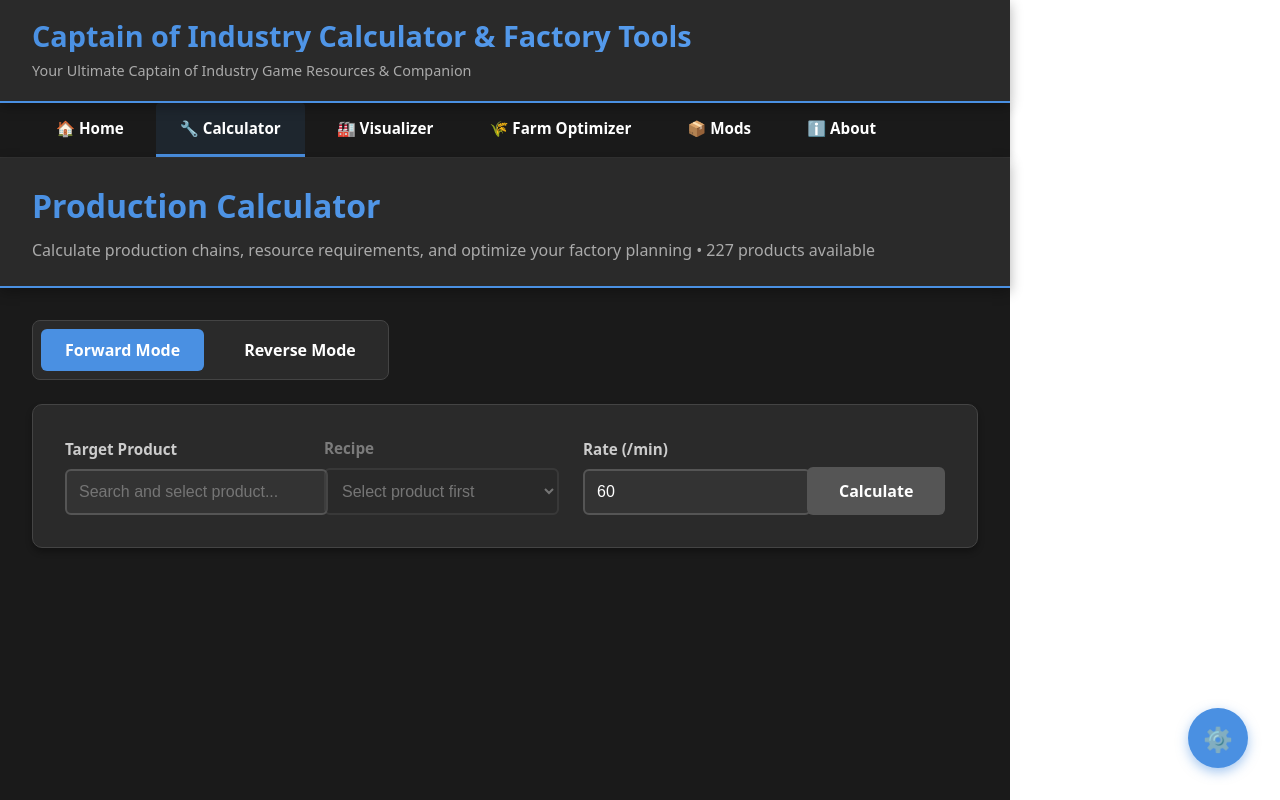
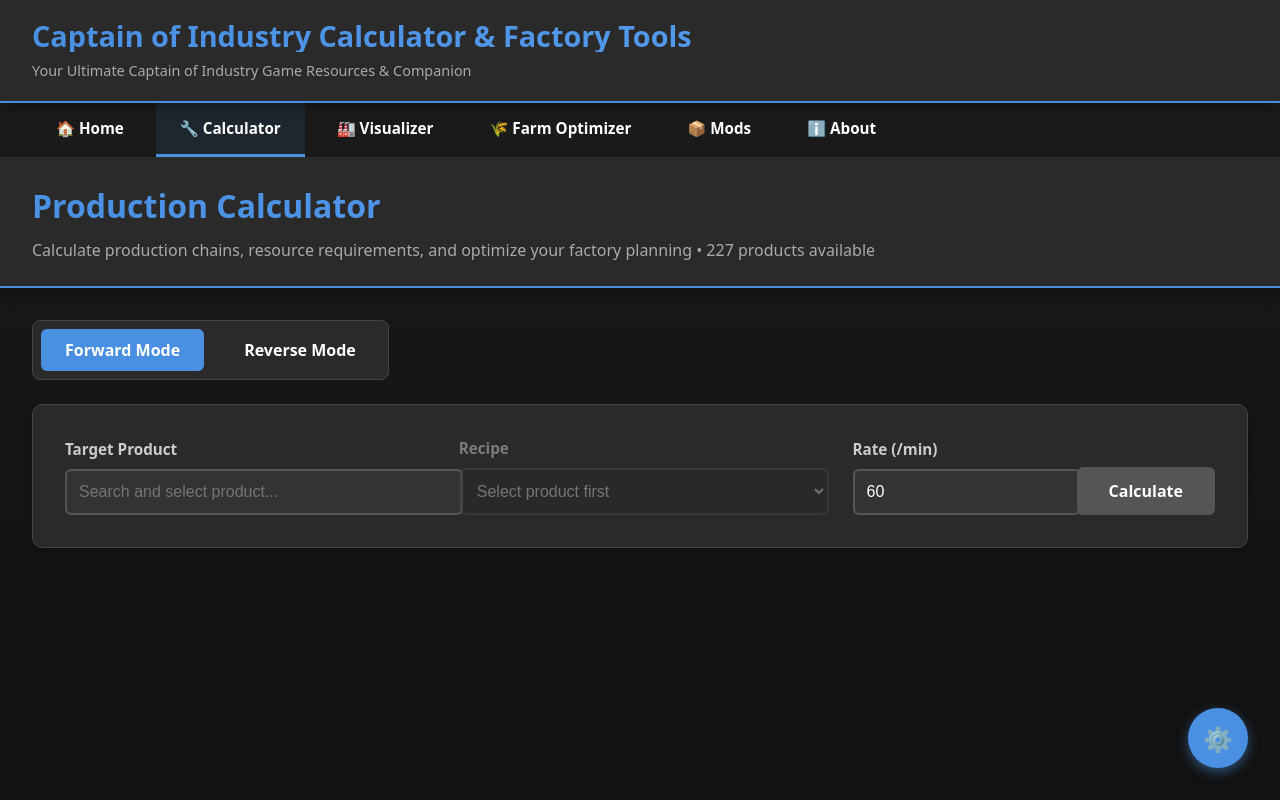
Before and after one commit to Keranik/keranik.github.io, a React (Vite) app: page /calculator in a window 1280 px wide. Shown: the top 800 px of the page. Built offline with nearby package versions, Linux system fonts and the light colour scheme.

Commit message:
stylesheet updates

```diff
--- a/src/App.jsx
+++ b/src/App.jsx
@@ -12,6 +12,14 @@
 function App() {
     return (
         <SettingsProvider>
+            {/* Add this wrapper div with full width and centering */}
+            <div style={{
+                width: '100vw',
+                minHeight: '100vh',
+                backgroundColor: '#0d0d0d',
+                display: 'flex',
+                justifyContent: 'center'
+            }}>
                 <Router>
                     <Routes>
                         <Route path="/" element={<Layout />}>
@@ -25,6 +33,7 @@
                     </Routes>
                     <FloatingSettingsButton />
                 </Router>
+            </div>
         </SettingsProvider>
     );
 }
--- a/src/components/Layout.jsx
+++ b/src/components/Layout.jsx
@@ -11,13 +11,14 @@
 
     return (
         <div style={{
-            display: 'flex',
-            flexDirection: 'column',
             minHeight: '100vh',
-            backgroundColor: '#1a1a1a',
-            color: 'white'
+            background: 'linear-gradient(180deg, #1a1a1a 0%, #0d0d0d 100%)',
+            color: 'white',
+            maxWidth: '1400px',
+            margin: '0 auto',
+            width: '100%'
         }}>
-            {/* Header - Full width background, contained content */}
+            {/* Header */}
             <header style={{
                 backgroundColor: '#2a2a2a',
                 borderBottom: '2px solid #4a90e2',
@@ -27,8 +28,6 @@
                 zIndex: 100
             }}>
                 <div style={{
-                    maxWidth: '1920px',
-                    margin: '0 auto',
                     padding: '1.25rem 2rem'
                 }}>
                     <h1 style={{
@@ -51,15 +50,13 @@
                 </div>
             </header>
 
-            {/* Navigation - Full width background, contained content */}
+            {/* Navigation */}
             <nav style={{
                 backgroundColor: '#1a1a1a',
                 borderBottom: '1px solid #333',
                 boxShadow: '0 2px 8px rgba(0, 0, 0, 0.2)'
             }}>
                 <div style={{
-                    maxWidth: '1920px',
-                    margin: '0 auto',
                     padding: '0 2rem'
                 }}>
                     <ul style={{
@@ -113,12 +110,16 @@
                 </div>
             </nav>
 
-            {/* Main Content - NO width restriction, pages control their own width */}
-            <main style={{ flex: 1 }}>
+            {/* Main Content */}
+            <main style={{
+                flex: 1,
+                padding: '0',
+                boxSizing: 'border-box'
+            }}>
                 <Outlet />
             </main>
 
-            {/* Footer - Full width background, contained content */}
+            {/* Footer */}
             <footer style={{
                 backgroundColor: '#2a2a2a',
                 borderTop: '2px solid #4a90e2',
@@ -126,8 +127,6 @@
                 boxShadow: '0 -4px 12px rgba(0, 0, 0, 0.3)'
             }}>
                 <div style={{
-                    maxWidth: '1920px',
-                    margin: '0 auto',
                     padding: '2rem',
                     textAlign: 'center'
                 }}>
--- a/src/pages/Home.jsx
+++ b/src/pages/Home.jsx
@@ -11,11 +11,13 @@
             minHeight: '100vh',
             background: 'linear-gradient(180deg, #1a1a1a 0%, #0d0d0d 100%)'
         }}>
+            <div style={{ /* Centering wrapper with capped width */
+                maxWidth: '1400px',
+                margin: '0 auto'
+            }}>
                 {/* Hero Section */}
                 <section style={{
                     padding: '6rem 2rem 4rem',
-        maxWidth: '1400px',
-        margin: '0 auto',
                     textAlign: 'center'
                 }}>
                     {/* Badge */}
@@ -33,7 +35,6 @@
                     }}>
                         ⚡ PROFESSIONAL FACTORY TOOLS
                     </div>
-
                     {/* Main Headline */}
                     <h1 style={{
                         fontSize: 'clamp(2.5rem, 5vw, 4rem)',
@@ -45,10 +46,9 @@
                         WebkitTextFillColor: 'transparent',
                         backgroundClip: 'text'
                     }}>
-          Premium Tools for<br/>
+                        Premium Tools for<br />
                         Captain of Industry
                     </h1>
-
                     {/* Subheadline */}
                     <p style={{
                         fontSize: 'clamp(1.1rem, 2vw, 1.4rem)',
@@ -61,7 +61,6 @@
                         Professional-grade production calculator and factory planning tools.
                         Built with precision for players who demand excellence.
                     </p>
-
                     {/* CTA Buttons */}
                     <div style={{
                         display: 'flex',
@@ -101,7 +100,6 @@
                         >
                             🚀 Open Calculator
                         </Link>
-
                         <Link
                             to="/about"
                             style={{
@@ -133,14 +131,11 @@
                             📖 About This Project
                         </Link>
                     </div>
-
                     {/* Stats Bar */}
                     <div style={{
                         display: 'grid',
                         gridTemplateColumns: 'repeat(auto-fit, minmax(200px, 1fr))',
                         gap: '2rem',
-          maxWidth: '900px',
-          margin: '0 auto',
                         padding: '2rem',
                         backgroundColor: 'rgba(42, 42, 42, 0.5)',
                         borderRadius: '16px',
@@ -161,12 +156,9 @@
                         </div>
                     </div>
                 </section>
-
                 {/* Features Section */}
                 <section style={{
-        padding: '5rem 2rem',
-        maxWidth: '1400px',
-        margin: '0 auto'
+                    padding: '5rem 2rem'
                 }}>
                     <div style={{ textAlign: 'center', marginBottom: '4rem' }}>
                         <h2 style={{
@@ -186,7 +178,6 @@
                             Everything you need to master factory optimization
                         </p>
                     </div>
-
                     <div style={{
                         display: 'grid',
                         gridTemplateColumns: 'repeat(auto-fit, minmax(320px, 1fr))',
@@ -274,7 +265,6 @@
                                 Start Calculating →
                             </div>
                         </Link>
-
                         {/* Mods Card */}
                         <Link
                             to="/mods"
@@ -357,7 +347,6 @@
                                 Explore Mods →
                             </div>
                         </Link>
-
                         {/* Coming Soon Card */}
                         <div
                             style={{
@@ -430,12 +419,9 @@
                         </div>
                     </div>
                 </section>
-
                 {/* Why Use These Tools Section */}
                 <section style={{
                     padding: '5rem 2rem',
-        maxWidth: '1400px',
-        margin: '0 auto',
                     backgroundColor: 'rgba(42, 42, 42, 0.3)',
                     borderRadius: '24px'
                 }}>
@@ -457,7 +443,6 @@
                             Professional tools for serious factory builders
                         </p>
                     </div>
-
                     <div style={{
                         display: 'grid',
                         gridTemplateColumns: 'repeat(auto-fit, minmax(280px, 1fr))',
@@ -501,12 +486,9 @@
                         ))}
                     </div>
                 </section>
-
                 {/* CTA Section */}
                 <section style={{
                     padding: '6rem 2rem',
-        maxWidth: '1000px',
-        margin: '0 auto',
                     textAlign: 'center'
                 }}>
                     <div style={{
@@ -567,7 +549,6 @@
                                 Open Calculator
                                 <span style={{ fontSize: '1.5rem' }}>→</span>
                             </Link>
-
                             <Link
                                 to="/about"
                                 style={{
@@ -601,6 +582,7 @@
                     </div>
                 </section>
             </div>
+        </div>
     );
 };
 
```
Lines whose indentation alone changed are shown as unchanged.
